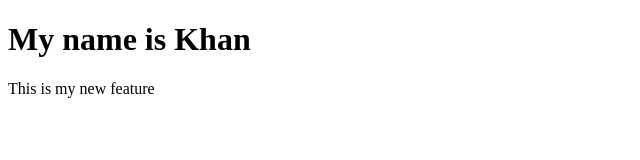
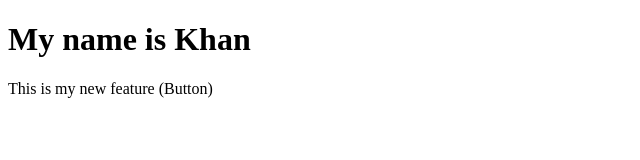
Before and after one commit to HiteshL30/localrepo, a plain HTML site: page index.html in a window 1280 px wide. Shown: the full height of the page, 0-640 px from the left. Drawn offline with Linux system fonts and the light colour scheme.

```diff
--- a/index.html
+++ b/index.html
@@ -1,5 +1,5 @@
 <!DOCTYPE html>
 <body>
     <h1>My name is Khan</h1>
-    <p>This is my new feature</p>
+    <p>This is my new feature (Button)</p>
 </body>
```
